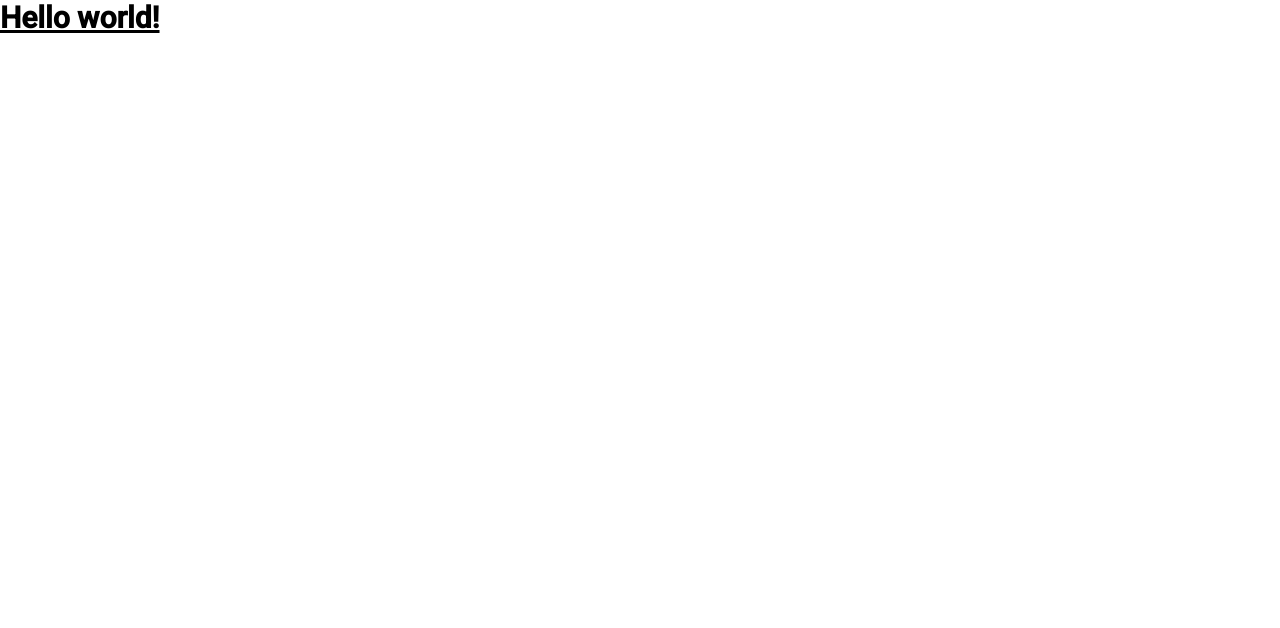
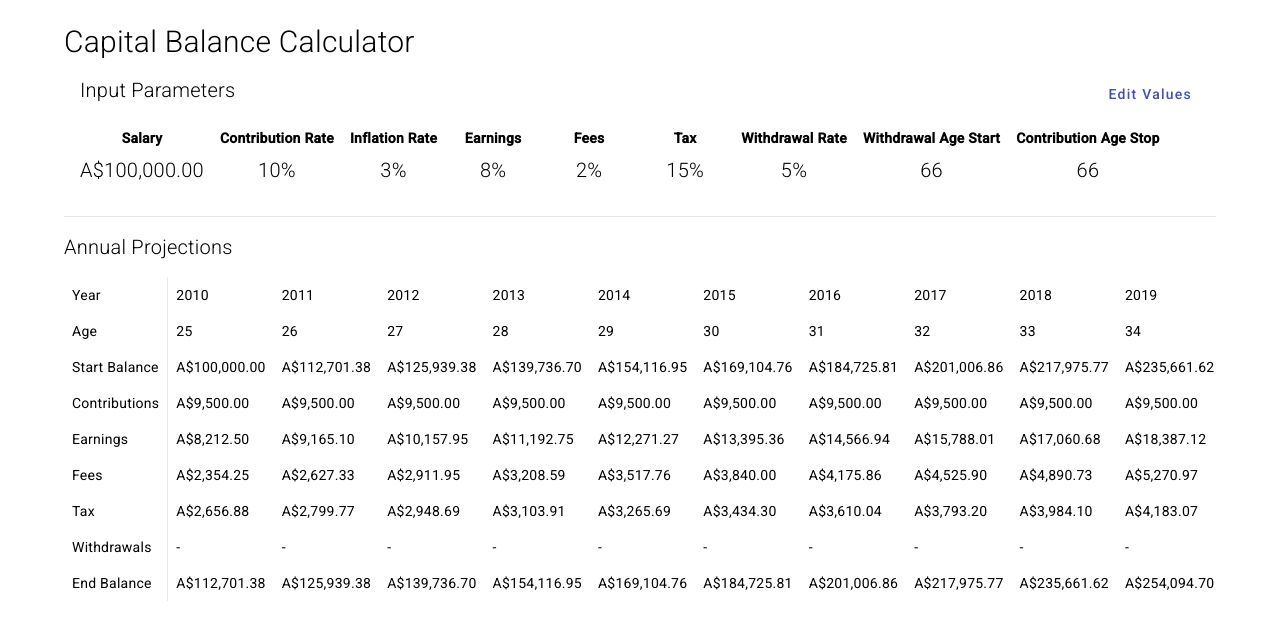
Before and after one commit to vinnyo/capital-balance-calculator, an Angular app: page / in a window 1280 px wide. Shown: the top 628 px of the page. Built offline with nearby package versions, Linux system fonts and the light colour scheme.

Commit message:
feat: app component

```diff
--- a/src/app/app.component.html
+++ b/src/app/app.component.html
@@ -1,3 +1,10 @@
-<h1 class="text-3xl font-bold underline">
-  Hello world!
-</h1>
+<div class="flex flex-col h-full w-full p-6">
+
+  <main class="flex flex-col w-full max-w-6xl mx-auto ">
+
+    <span class="text-3xl font-thin">Capital Balance Calculator</span>
+    <calculator-input></calculator-input>
+    <projection-table></projection-table>
+  </main>
+
+</div>
--- a/src/app/app.component.ts
+++ b/src/app/app.component.ts
@@ -1,4 +1,5 @@
 import { Component } from '@angular/core';
+import { CalculatorService } from './services/calculator.service';
 
 @Component({
   selector: 'app-root',
@@ -6,5 +7,8 @@ import { Component } from '@angular/core';
   styles: []
 })
 export class AppComponent {
-  title = 'cap-bal-calc';
+
+  editValues = () => this.service.editInput();
+
+  constructor(private service: CalculatorService){}
 }
```
Also changed, not shown: src/app/app.module.ts (+16 -5 lines).
